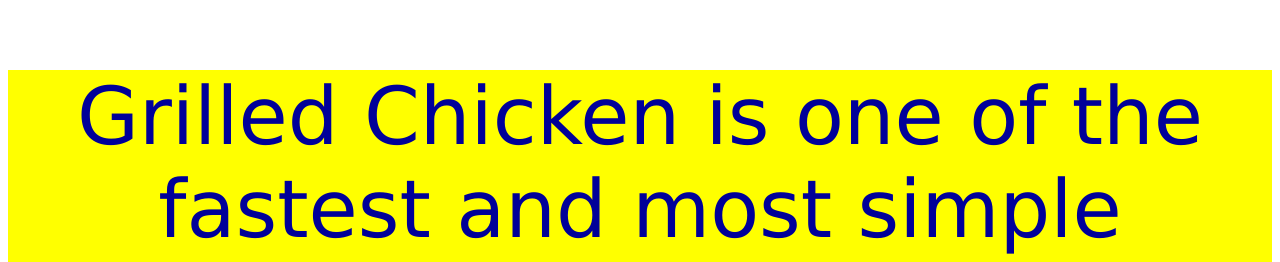
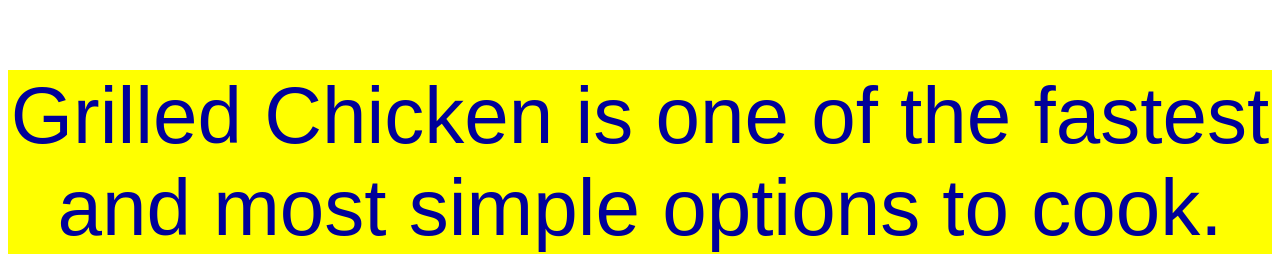
Before and after one commit to chrism-la/Odin-Recipes, a plain HTML site: page Recipes/grilledchickenrecipe.html in a window 1280 px wide. Shown: the part 690-952 px from the top of the page. Drawn offline with Linux system fonts and the light colour scheme.

Commit message:
css paragraph edit

```diff
--- a/style.css
+++ b/style.css
@@ -14,9 +14,5 @@ p {
     font-size: 5em;
     color: #009;
     background-color: yellow;
-    font-family: Lucida Sans;
-
+    font-family:sans-serif;
 }
-h1 {
-
-}
```
